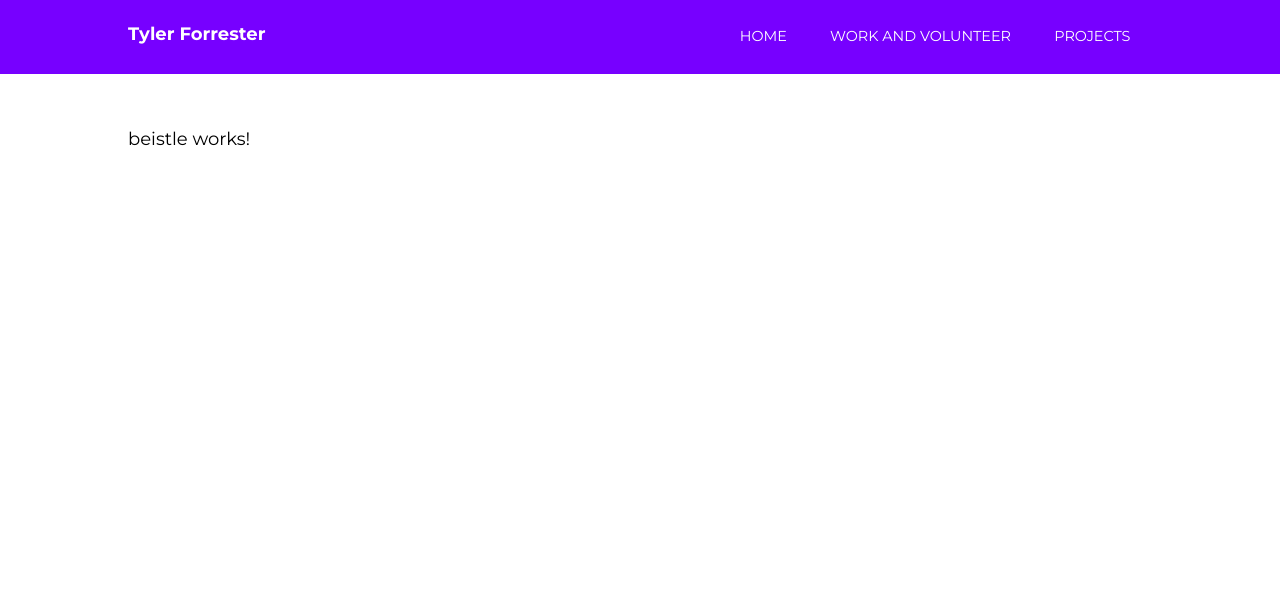
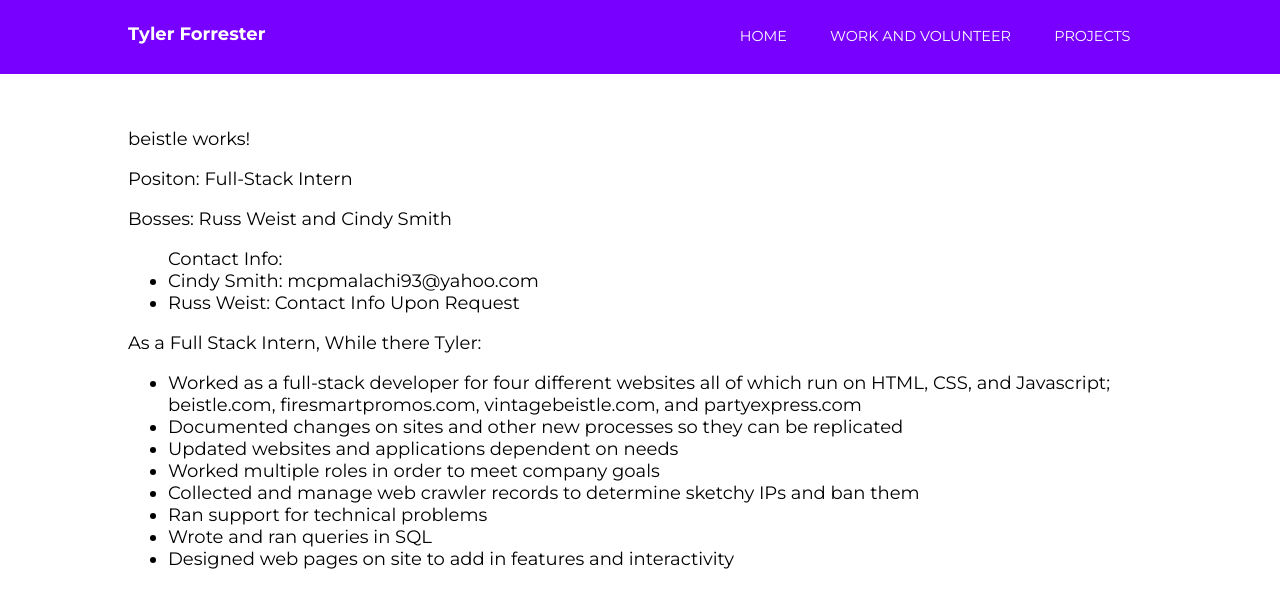
Before and after one commit to Tyler99c/Website, an Angular app: page /work/beistle in a window 1280 px wide. Shown: the top 608 px of the page. Built offline with nearby package versions, Linux system fonts and the light colour scheme.

Commit message:
Added the Beistle Verbiage

```diff
--- a/src/app/home/home.component.html
+++ b/src/app/home/home.component.html
@@ -1,3 +1,4 @@
 <h1>Who is Tyler Forrester?</h1>
-<p>Tyler Forrester is a recent Shippensburg University Graduate. He graduated with a Bachelor's Degree in Computer Science with a 3.2/4.0. Currently he lives in the Pittsburgh, Pennsylvania Area and is looking for employeement to continue his path in the software development field.
+<p>Tyler Forrester is a recent Shippensburg University Graduate.</p>
+<p> He graduated with a Bachelor's Degree in Computer Science with a 3.2/4.0. Currently he lives in the Pittsburgh, Pennsylvania Area and is looking for employeement to continue his path in the software development field.
 </p>
--- a/src/app/work/beistle/beistle.component.html
+++ b/src/app/work/beistle/beistle.component.html
@@ -1 +1,18 @@
 <p>beistle works!</p>
+<p>Positon: Full-Stack Intern</p>
+<p>Bosses: Russ Weist and Cindy Smith</p>
+<ul>Contact Info:
+    <li>Cindy Smith: mcpmalachi93@yahoo.com</li>
+    <li>Russ Weist: Contact Info Upon Request</li>
+</ul>
+<p>As a Full Stack Intern, While there Tyler:</p>
+<ul>
+    <li>Worked as a full-stack developer for four different websites all of which run on HTML, CSS, and Javascript; beistle.com, firesmartpromos.com, vintagebeistle.com, and partyexpress.com</li>
+    <li>Documented changes on sites and other new processes so they can be replicated</li>
+    <li>Updated websites and applications dependent on needs</li>
+    <li>Worked multiple roles in order to meet company goals</li>
+    <li>Collected and manage web crawler records to determine sketchy IPs and ban them</li>
+    <li>Ran support for technical problems</li>
+    <li>Wrote and ran queries in SQL</li>
+    <li>Designed web pages on site to add in features and interactivity</li>
+</ul>
```
